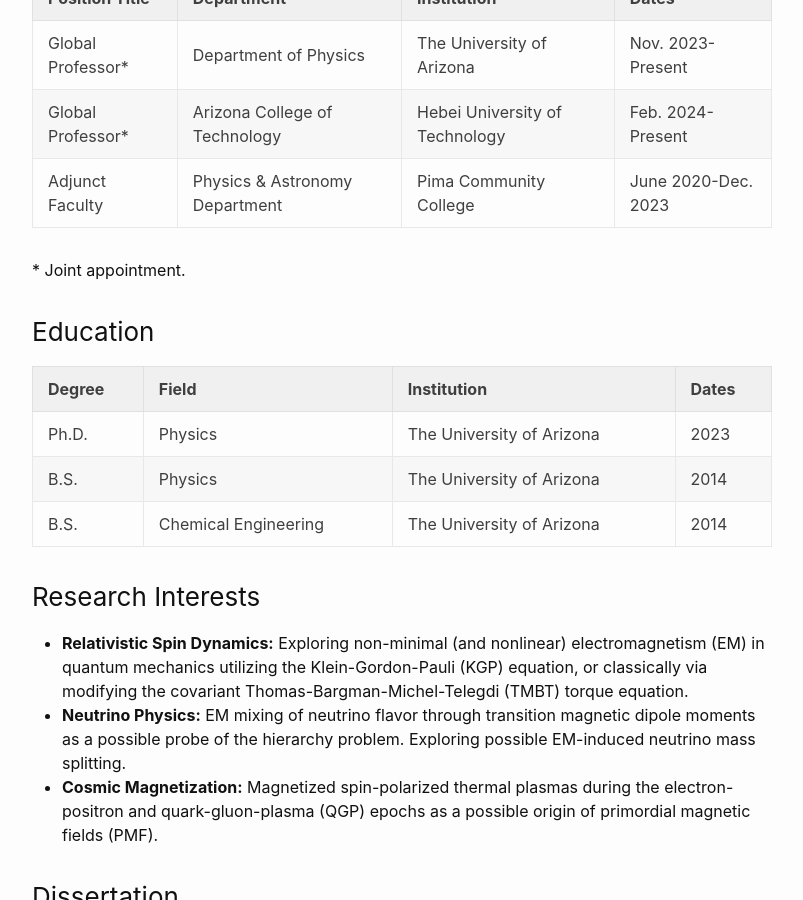
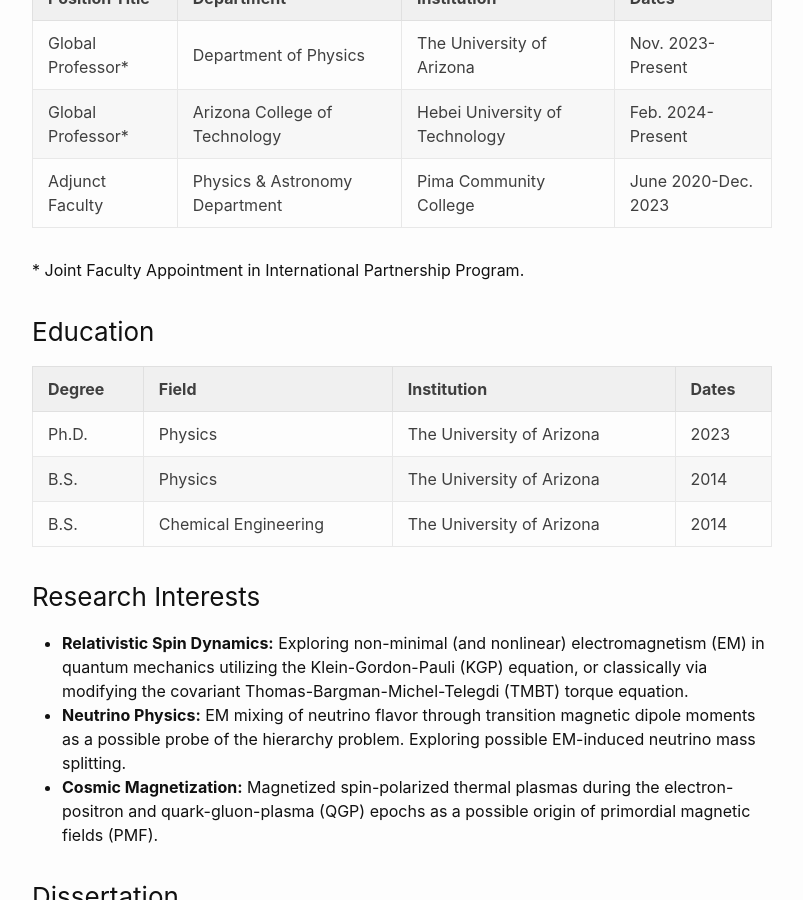
Before and after one commit to ajsteinmetz/ajsteinmetz.github.io, a Jekyll site: the page built from cv.md, in a window 1280 px wide and 900 px high, scrolled down 444 px. Shown: the whole window, without its empty margins (238-1041 px from the left). Built offline with Jekyll 4.4.1, drawn with Linux system fonts in a browser that asks for light colours; our own code applies the rules of GitHub Pages for plain Markdown files; comment, search, counter and statistics services are not loaded.

Commit message:
Update cv.md

```diff
--- a/cv.md
+++ b/cv.md
@@ -16,7 +16,7 @@
 | Global Professor\*     | Arizona College of Technology      | Hebei University of Technology  | Feb. 2024-Present   |
 | Adjunct Faculty      | Physics & Astronomy Department     | Pima Community College          | June 2020-Dec. 2023 |
 
-\* Joint appointment.
+\* Joint Faculty Appointment in International Partnership Program.
 
 ### Education
 
```
